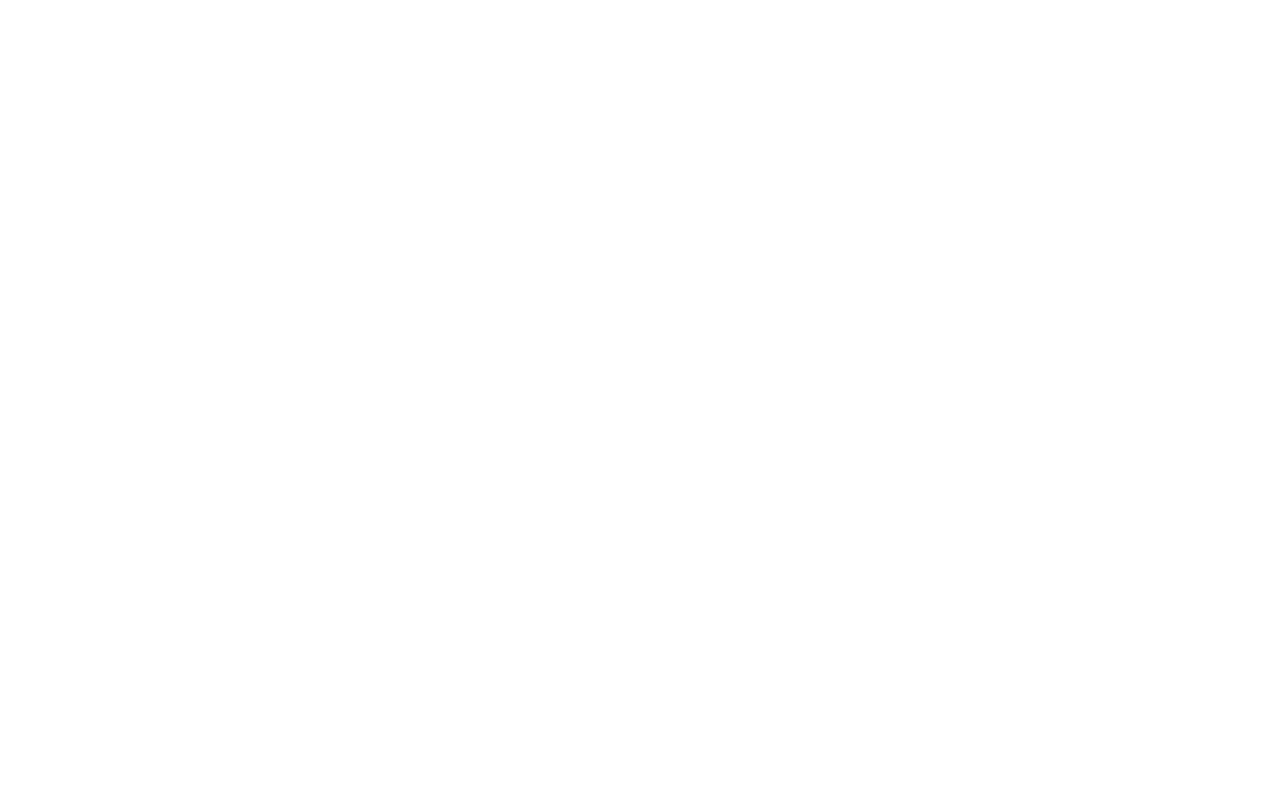
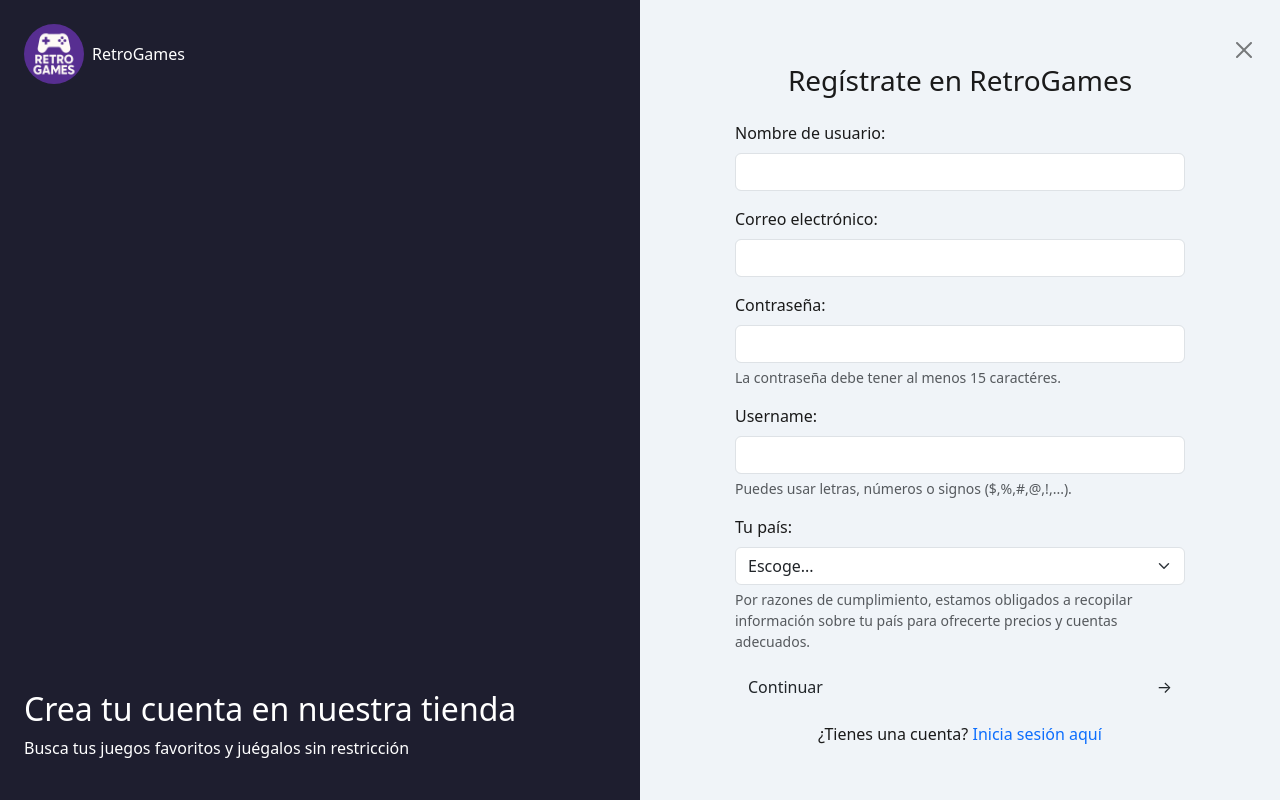
Before and after one commit to leonardochavezcornejo/TRABAJOPWG4, a React (Vite) app: page /crear-cuenta in a window 1280 px wide. Before the commit this address had no page. Built offline with nearby package versions, Linux system fonts and the light colour scheme.

Commit message:
Crear cuenta

```diff
--- a/src/App.tsx
+++ b/src/App.tsx
@@ -6,6 +6,7 @@
 import Carousel from './components/menu/Carousel';
 import GameGrid from './components/menu/GameGrid';
 import GameModal from './components/menu/Gamemodal';
+import BuyModal from './components/menu/BuyModal';
 import type { Game } from './components/types';
 import { games } from './components/data/games';
 
@@ -20,6 +21,7 @@
   const [priceLimit, setPriceLimit] = useState(100);
   const [selectedGame, setSelectedGame] = useState<Game | null>(null);
   const [filterCategory, setFilterCategory] = useState('All');
+  const [buyVisible, setBuyVisible] = useState(false);
 
   const filteredGames = games.filter(game =>
     (filterCategory === 'All' || game.category === filterCategory) &&
@@ -61,7 +63,9 @@
         onClose={() => setCartVisible(false)}
         items={cartItems}
         onRemove={handleRemoveFromCart}
+        onBuy={() => setBuyVisible(true)}
       />
+      <BuyModal visible={buyVisible} onClose={() => setBuyVisible(false)} />
       <SearchPanel visible={searchVisible} onSearch={setSearchQuery} />
       <PriceFilterPanel visible={priceFilterVisible} onChange={setPriceLimit} min={0} max={100} />
 
--- a/src/MainRouter.tsx
+++ b/src/MainRouter.tsx
@@ -2,6 +2,7 @@
 import { BrowserRouter as Router, Routes, Route } from 'react-router-dom';
 import App from './App';
 import LoginForm from './components/autenticacion/login';
+import CreateAccount from './components/autenticacion/CreateAccount';
 
 const MainRouter = () => {
   return (
@@ -9,6 +10,7 @@
       <Routes>
         <Route path="/" element={<App />} />
         <Route path="/login" element={<LoginForm />} />
+        <Route path="/crear-cuenta" element={<CreateAccount />} />
       </Routes>
     </Router>
   );
--- /dev/null
+++ b/src/components/autenticacion/CreateAccount.tsx
@@ -0,0 +1,95 @@
+import React from 'react';
+import { useNavigate } from 'react-router-dom';
+import '../../assets/estilos4.css';
+
+const CreateAccount: React.FC = () => {
+  const navigate = useNavigate();
+
+  const handleSubmit = (e: React.FormEvent) => {
+    e.preventDefault();
+    navigate('/login');
+  };
+
+  return (
+    <div className="d-flex vh-100">
+      {/* Panel izquierdo */}
+      <div className="left-panel d-flex flex-column justify-content-between p-4">
+        <div className="d-flex align-items-center">
+          <div className="logo">
+            <img
+              src="/img/logo.png"
+              alt="Logo GameStore"
+              style={{ cursor: 'pointer' }}
+              onClick={() => navigate('/menu')}
+            />
+          </div>
+          <div className="brand ms-2">RetroGames</div>
+        </div>
+        <div className="mt-3">
+          <h2>Crea tu cuenta en nuestra tienda</h2>
+          <p>Busca tus juegos favoritos y juégalos sin restricción</p>
+        </div>
+      </div>
+
+      {/* Panel derecho */}
+      <div className="right-panel p-4 d-flex flex-column justify-content-center">
+        <div className="text-end">
+          <button className="btn-close" aria-label="Close" onClick={() => navigate('/menu')}></button>
+        </div>
+        <div className="form-container mx-auto">
+          <h3 className="text-center mb-4">Regístrate en RetroGames</h3>
+          <form onSubmit={handleSubmit}>
+            <div className="mb-3">
+              <label className="form-label">Nombre de usuario:</label>
+              <input type="text" className="form-control" required />
+            </div>
+            <div className="mb-3">
+              <label className="form-label">Correo electrónico:</label>
+              <input type="email" className="form-control" required />
+            </div>
+            <div className="mb-3">
+              <label className="form-label">Contraseña:</label>
+              <input type="password" className="form-control" required />
+              <div className="form-text">
+                La contraseña debe tener al menos 15 caractéres.
+              </div>
+            </div>
+            <div className="mb-3">
+              <label className="form-label">Username:</label>
+              <input type="text" className="form-control" required />
+              <div className="form-text">
+                Puedes usar letras, números o signos ($,%,#,@,!,...).
+              </div>
+            </div>
+            <div className="mb-3">
+              <label className="form-label">Tu país:</label>
+              <select className="form-select" required>
+                <option value="" disabled selected>
+                  Escoge...
+                </option>
+                <option>Perú</option>
+                <option>Argentina</option>
+                <option>Chile</option>
+              </select>
+              <div className="form-text">
+                Por razones de cumplimiento, estamos obligados a recopilar información sobre tu país para ofrecerte precios y cuentas adecuados.
+              </div>
+            </div>
+            <button type="submit" className="btn btn-custom w-100 d-flex justify-content-between align-items-center">
+              <span>Continuar</span>
+              <span>&rarr;</span>
+            </button>
+          </form>
+          <p className="mt-3 text-center create-account">
+            ¿Tienes una cuenta?{' '}
+            <span style={{ cursor: 'pointer', color: '#0d6efd' }} onClick={() => navigate('/login')}>
+              Inicia sesión aquí
+            </span>
+          </p>
+        </div>
+      </div>
+    </div>
+  );
+};
+
+export default CreateAccount;
--- /dev/null
+++ b/src/components/menu/BuyModal.tsx
@@ -0,0 +1,61 @@
+import React from 'react';
+
+interface BuyModalProps {
+  visible: boolean;
+  onClose: () => void;
+}
+
+const BuyModal: React.FC<BuyModalProps> = ({ visible, onClose }) => {
+  if (!visible) return null;
+
+  return (
+    <div className="modal d-block" tabIndex={-1} role="dialog">
+      <div className="modal-dialog modal-lg modal-dialog-centered">
+        <div className="modal-content">
+          <form>
+            <div className="modal-header bg-dark text-white">
+              <h5 className="modal-title">Datos de Facturación</h5>
+              <button type="button" className="btn-close" onClick={onClose} />
+            </div>
+            <div className="modal-body">
+              <div className="text-center mb-3">
+                <img src="/img/logo.png" alt="Logo" style={{ maxWidth: '100px' }} />
+                <p className="text-muted mt-2">
+                  Por favor, asegúrate de ingresar correctamente los datos de tu tarjeta para evitar retrasos en el pago.
+                </p>
+              </div>
+              <div className="mb-3">
+                <label className="form-label">Nombre Completo</label>
+                <input type="text" className="form-control" />
+              </div>
+              <div className="mb-3">
+                <label className="form-label">Dirección email</label>
+                <input type="email" className="form-control" />
+              </div>
+              <div className="mb-3">
+                <label className="form-label">Número de tarjeta</label>
+                <input type="text" className="form-control" />
+              </div>
+              <div className="row">
+                <div className="col-md-6 mb-3">
+                  <label className="form-label">CVC</label>
+                  <input type="text" className="form-control" />
+                </div>
+                <div className="col-md-6 mb-3">
+                  <label className="form-label">Fecha de caducidad</label>
+                  <input type="month" className="form-control" />
+                </div>
+              </div>
+            </div>
+            <div className="modal-footer">
+              <button type="submit" className="btn btn-success">Pagar ✔</button>
+              <button type="button" className="btn btn-secondary" onClick={onClose}>Cancelar</button>
+            </div>
+          </form>
+        </div>
+      </div>
+    </div>
+  );
+};
+
+export default BuyModal;
--- a/src/components/menu/CartPanel.tsx
+++ b/src/components/menu/CartPanel.tsx
@@ -7,9 +7,10 @@
   onClose: () => void;
   items: Game[];
   onRemove: (id: number) => void;
+  onBuy: () => void;
 }
 
-const CartPanel: React.FC<CartPanelProps> = ({ visible, onClose, items, onRemove }) => {
+const CartPanel: React.FC<CartPanelProps> = ({ visible, onClose, items, onRemove, onBuy }) => {
   if (!visible) return null;
 
   const total = items.reduce((sum, item) => sum + item.price, 0);
@@ -47,7 +48,9 @@
             </div>
           </>
         )}
-        <button className="btn btn-success me-2">Confirmar pedido</button>
+        <button className="btn btn-success me-2" onClick={onBuy}>
+          Confirmar pedido
+        </button>
         <button className="btn btn-secondary" onClick={onClose}>
           Cerrar
         </button>
--- a/src/components/menu/Navbar.tsx
+++ b/src/components/menu/Navbar.tsx
@@ -44,7 +44,9 @@
         <button className="btn btn-outline-light me-2" onClick={() => navigate('/Login')}>
           Iniciar Sesión
         </button>
-        <button className="btn btn-outline-light ms-2" onClick={() => window.location.href='/HTML/CrearCuenta.html'}>Crear Cuenta</button>
+        <button className="btn btn-outline-light ms-2" onClick={() => navigate('/crear-cuenta')}>
+          Crear Cuenta
+        </button>
       </div>
     </nav>
   );
```
